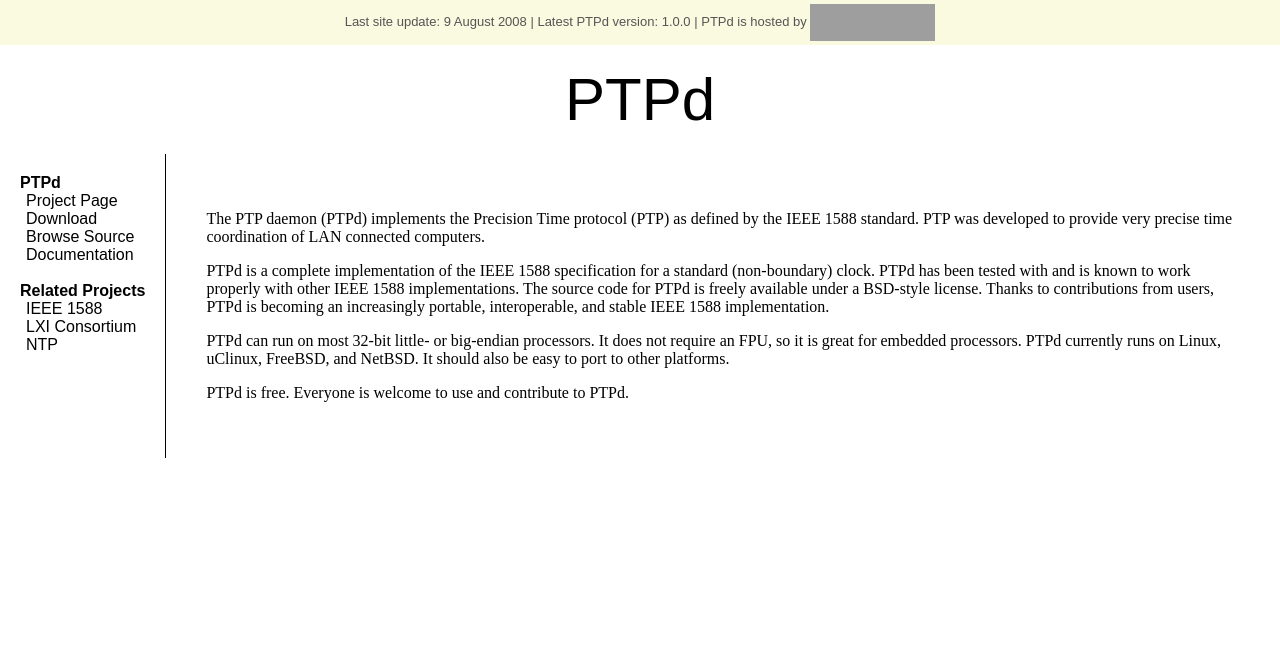
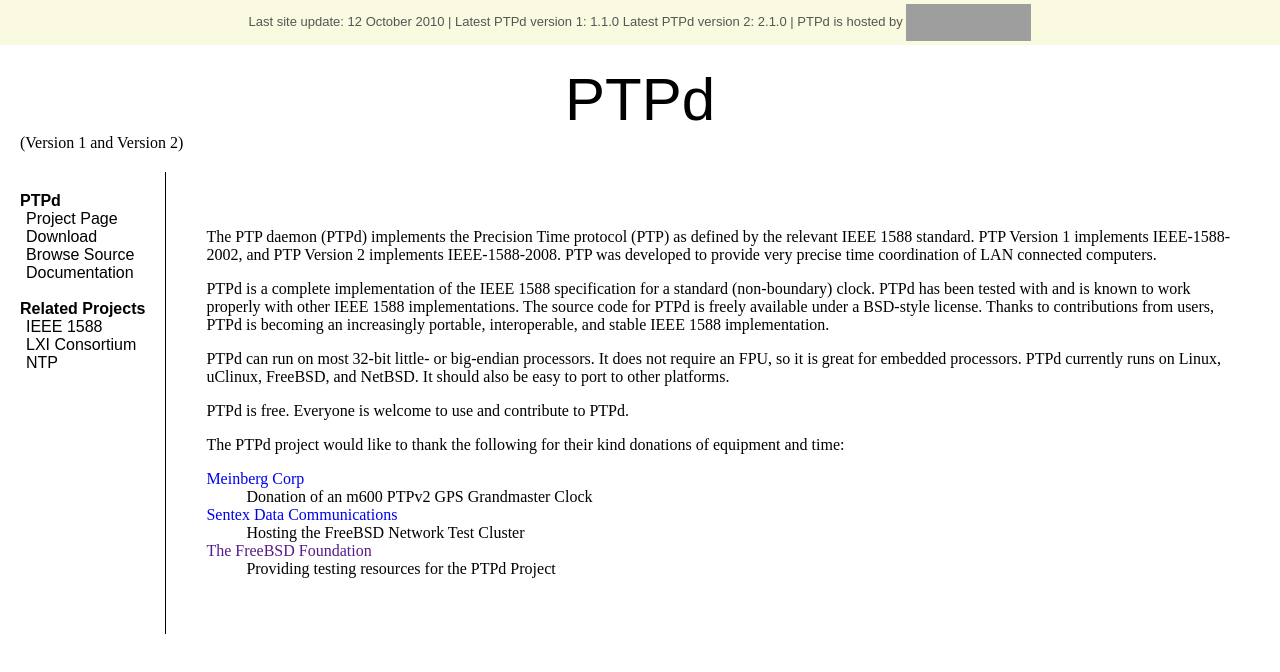
Before and after one commit to ptpd/ptpd, a plain HTML site: page doc/index.html in a window 1280 px wide. Drawn offline with Linux system fonts and the light colour scheme; grey boxes are pictures that could not be loaded.

Commit message:
Add donations information.
Update versions and links for the new release.

Add information on the different versions of PTPd.

```diff
--- a/doc/index.html
+++ b/doc/index.html
@@ -13,7 +13,9 @@
 <tr>
 <td>
 <center><p class="info_text">
-Last site update: 9 August 2008 | Latest PTPd version: <a class="info_text" href="http://downloads.sourceforge.net/ptpd/ptpd-1.0.0.tar.gz">1.0.0</a>
+Last site update: 12 October 2010 | Latest PTPd version 1: <a
+    class="info_text"
+    href="http://sourceforge.net/projects/ptpd/files/ptpd/1.1.0/ptpd-1.1.0.tar.gz/download">1.1.0</a> Latest PTPd version 2: <a class="info_text" href="http://sourceforge.net/projects/ptpd/files/ptpd/2.1.0/ptpd-2.1.0.tar.gz/download">2.1.0</a>
 | PTPd is hosted by
 <a href="http://sourceforge.net"><img src="http://sflogo.sourceforge.net/sflogo.php?group_id=139814&amp;type=2" width="125" height="37" border="0" alt="SourceForge.net Logo" align="absmiddle"/></a>
 </p>
@@ -26,6 +28,7 @@ Last site update: 9 August 2008 | Latest PTPd version: <a class="info_text" href
 <tr>
 <td>
 <center><font class="title_text">PTPd</font></center>
+<center<font class="subtitle_text"> (Version 1 and Version 2)</font></center>
 </td>
 </tr>
 </table>
@@ -78,24 +81,38 @@ Last site update: 9 August 2008 | Latest PTPd version: <a class="info_text" href
 <table border="0" cellpadding="0" cellspacing="0" class="content_table">
 <tr><td>
 
-<p> The PTP daemon (PTPd) implements the Precision Time protocol (PTP) as
-defined by the IEEE 1588 standard. PTP was developed to provide very precise
-time coordination of LAN connected computers. </p>
+<p> The PTP daemon (PTPd) implements the Precision Time protocol (PTP)
+as defined by the relevant IEEE 1588 standard. PTP Version 1
+implements IEEE-1588-2002, and PTP Version 2 implements
+IEEE-1588-2008.  PTP was developed to provide very precise time
+coordination of LAN connected computers. </p>
 
-<p> PTPd is a complete implementation of the IEEE 1588 specification for a
-standard (non-boundary) clock. PTPd has been tested with and is known to work
-properly with other IEEE 1588 implementations. The source code for PTPd is
-freely available under a BSD-style license. Thanks to contributions from users,
-PTPd is becoming an increasingly portable, interoperable, and stable IEEE 1588
+<p> PTPd is a complete implementation of the IEEE 1588 specification
+for a standard (non-boundary) clock. PTPd has been tested with and is
+known to work properly with other IEEE 1588 implementations. The
+source code for PTPd is freely available under a BSD-style
+license. Thanks to contributions from users, PTPd is becoming an
+increasingly portable, interoperable, and stable IEEE 1588
 implementation. </p>
 
-<p> PTPd can run on most 32-bit little- or big-endian processors. It does not
-require an FPU, so it is great for embedded processors. PTPd currently runs on
-Linux, uClinux, FreeBSD, and NetBSD. It should also be easy to port to other
-platforms. </p>
+<p> PTPd can run on most 32-bit little- or big-endian processors. It
+does not require an FPU, so it is great for embedded processors. PTPd
+currently runs on Linux, uClinux, FreeBSD, and NetBSD. It should also
+be easy to port to other platforms. </p>
 
-<p> PTPd is free. Everyone is welcome to use and contribute to PTPd. </p>
+<p>PTPd is free. Everyone is welcome to use and contribute to PTPd. </p>
 
+<p>The PTPd project would like to thank the following for their kind
+    donations of equipment and time:
+
+    <dl>
+      <dt><a href="www.meinberg.de/english" >Meinberg Corp </a>
+      <dd>Donation of an m600 PTPv2 GPS Grandmaster Clock
+      <dt><a href="https://ssl.sentex.ca/" >Sentex Data Communications</a>
+      <dd>Hosting the FreeBSD Network Test Cluster
+      <dt><a href="" >The FreeBSD Foundation </a>
+      <dd>Providing testing resources for the PTPd Project
+    </dl>
 </td></tr></table>
 <!-- end body -->
 
```
